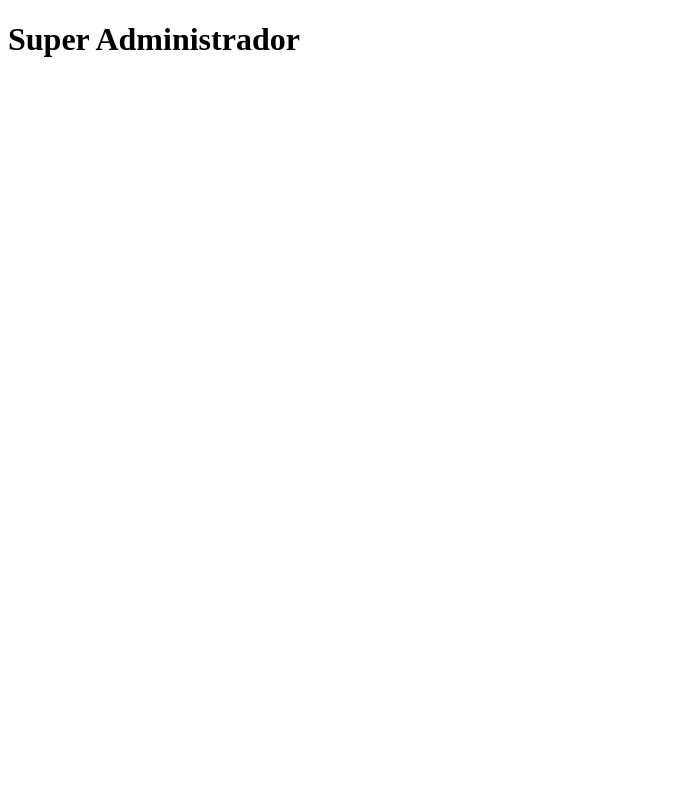
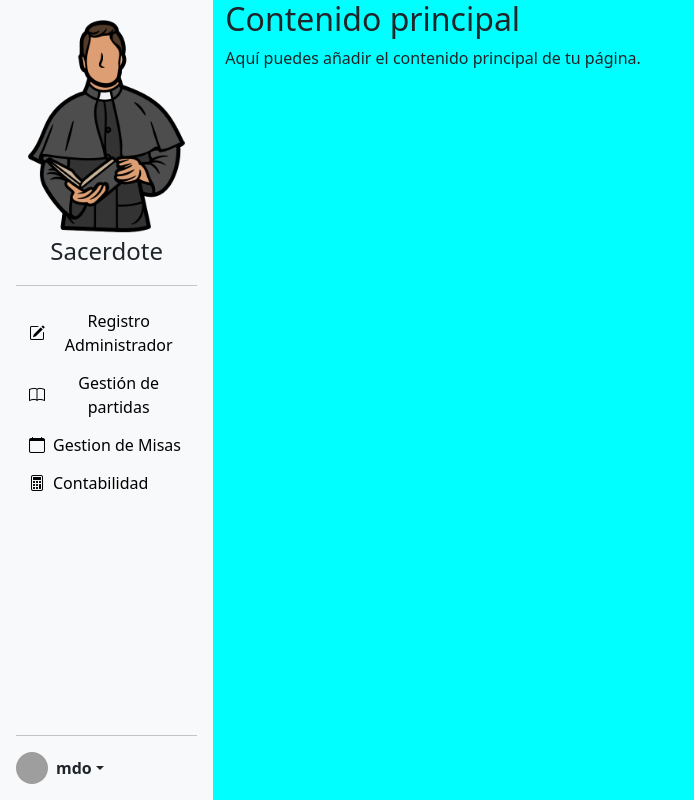
Before and after one commit to andres-sanabria-10/Parroquia-Santa-Mar-a-Boyac-, a website: page views/SuperAdmin.html in a window 1280 px wide. Shown: the whole page, without its empty margins (0-694 px from the left). Drawn offline with nearby package versions, Linux system fonts and the light colour scheme; files that its build step writes are made by us from their sources; grey boxes are pictures that could not be loaded.

Commit message:
adelanto del sacerdote

```diff
--- /dev/null
+++ b/public/css/styleSuperAdmin.css
@@ -0,0 +1,22 @@
+body{
+    height: 100vh;
+    width: 100vw;
+}
+
+.sidebar {
+    height: 100vh;
+    background-color: #E9D7F0;
+}
+
+.main-content {
+    height: 100vh;
+    background-color: aqua;
+}
+
+.sidebar .nav-link.active {
+    background-color: rgba(0, 0, 0, 0.1);
+}
+
+.main-content h1 {
+    padding-top: 20px;
+}
--- a/views/SuperAdmin.html
+++ b/views/SuperAdmin.html
@@ -1,11 +1,109 @@
 <!DOCTYPE html>
 <html lang="en">
+
 <head>
     <meta charset="UTF-8">
     <meta name="viewport" content="width=device-width, initial-scale=1.0">
-    <title>Document</title>
+    <title>Secretaria Parroquia</title>
+    <link rel="icon" href="/img/sacerdote.png" type="image/png">
+    <link href='https://fonts.googleapis.com/css?family=Roboto:400,100,300,700' rel='stylesheet' type='text/css'>
+    <link href="https://cdn.jsdelivr.net/npm/bootstrap@5.3.3/dist/css/bootstrap.min.css" rel="stylesheet"
+        integrity="sha384-QWTKZyjpPEjISv5WaRU9OFeRpok6YctnYmDr5pNlyT2bRjXh0JMhjY6hW+ALEwIH" crossorigin="anonymous">
+    <link href="https://cdn.jsdelivr.net/npm/bootstrap-icons/font/bootstrap-icons.css" rel="stylesheet">
+
+
+    <script src="https://cdn.jsdelivr.net/npm/@popperjs/core@2.9.2/dist/umd/popper.min.js"
+        integrity="sha384-IQsoLXl5PILFhosVNubq5LC7Qb9DXgDA9i+tQ8Zj3iwWAwPtgFTxbJ8NT4GN1R8p"
+        crossorigin="anonymous"></script>
+    <link rel="stylesheet" href="css/styleSuperAdmin.css">
+
+
 </head>
+
 <body>
-    <h1> Super Administrador</h1>
+
+    <div class="container-fluid" style="background-color: brown;">
+        <div class="row">
+            <!-- Sidebar -->
+            <div class="col-md-3 col-lg-2 col-sm-4 p-0 bg-light " style="background-color: blueviolet;">
+                <div class="d-flex flex-column flex-shrink-0 p-3 bg-light sidebar ">
+
+                    <div class="container d-none d-sm-block">
+                        <a href="/"
+                            class="d-flex align-items-center mb-3 mb-md-0 me-md-auto link-dark text-decoration-none custom-img-container">
+                            <div class="w-100 w-sm-75 w-md-50 w-lg-25">
+                                <img src="/img/sacerdoteSidebar.png" class=" img-fluid" alt="">
+                            </div>
+                        </a>
+                    </div>
+                    <div class=" d-flex justify-content-center">
+                        <span class="fs-4 ">Sacerdote</span>
+
+                    </div>
+
+                    <hr>
+                    <ul class="nav nav-pills flex-column mb-auto">
+                        <li class="nav-item">
+                            <a href="#" class="nav-dark btn btn-light d-flex align-items-center" aria-current="page">
+                                <i class="bi bi-pencil-square me-2"></i> Registro Administrador
+                            </a>
+                        </li>
+                        <li class="nav-item">
+                            <a href="#" class="nav-dark btn btn-light d-flex align-items-center">
+                                <i class="bi bi-book me-2"></i> Gestión de partidas
+                            </a>
+                        </li>
+                        <li class="nav-item">
+                            <a href="#" class="nav-dark btn btn-light d-flex align-items-center">
+                                <i class="bi bi-calendar me-2"></i> Gestion de Misas
+                            </a>
+                        </li>
+                        <li class="nav-item">
+                            <a href="#" class="nav-dark btn btn-light d-flex align-items-center">
+                                <i class="bi bi-calculator me-2"></i> Contabilidad
+                            </a>
+                        </li>
+                    </ul>
+
+                    <hr>
+                    <div class="dropdown">
+                        <a href="#" class="d-flex align-items-center link-dark text-decoration-none dropdown-toggle"
+                            id="dropdownUser2" data-bs-toggle="dropdown" aria-expanded="false">
+                            <img src="https://github.com/mdo.png" alt="" width="32" height="32"
+                                class="rounded-circle me-2">
+                            <strong>mdo</strong>
+                        </a>
+                        <ul class="dropdown-menu text-small shadow" aria-labelledby="dropdownUser2">
+
+                            <li><a class="dropdown-item" href="#">Configuración</a></li>
+
+                            <li>
+                                <hr class="dropdown-divider">
+                            </li>
+                            <li><a class="dropdown-item" href="#">Cerrar Sesión</a></li>
+                        </ul>
+                    </div>
+                </div>
+            </div>
+
+            <!-- Contenido principal -->
+            <main class="col-md-9 col-lg-10 col-sm-8 " style="background-color: aqua;">
+                <div>
+                    <h1 class="h2">Contenido principal</h1>
+                </div>
+                <p>Aquí puedes añadir el contenido principal de tu página.</p>
+            </main>
+        </div>
+    </div>
+
+
+
+    <script src="https://cdn.jsdelivr.net/npm/@popperjs/core@2.9.2/dist/umd/popper.min.js"
+        integrity="sha384-IQsoLXl5PILFhosVNubq5LC7Qb9DXgDA9i+tQ8Zj3iwWAwPtgFTxbJ8NT4GN1R8p"
+        crossorigin="anonymous"></script>
+    <script src="https://cdn.jsdelivr.net/npm/bootstrap@5.0.2/dist/js/bootstrap.min.js"
+        integrity="sha384-cVKIPhGWiC2Al4u+LWgxfKTRIcfu0JTxR+EQDz/bgldoEyl4H0zUF0QKbrJ0EcQF"
+        crossorigin="anonymous"></script>
 </body>
+
 </html>
```
Also changed, not shown: public/img/sacerdote.png (added), public/img/sacerdoteSidebar.png (added).
